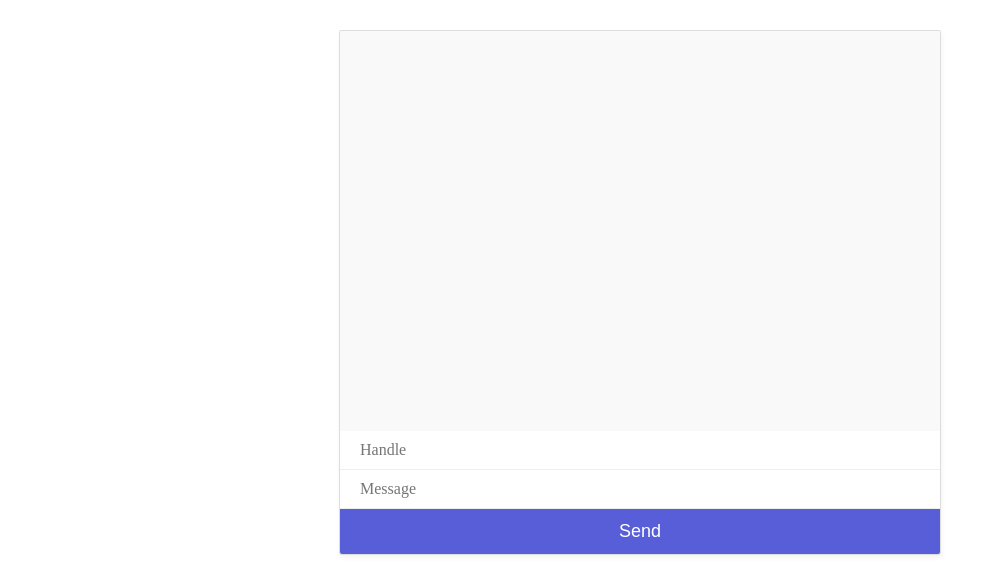
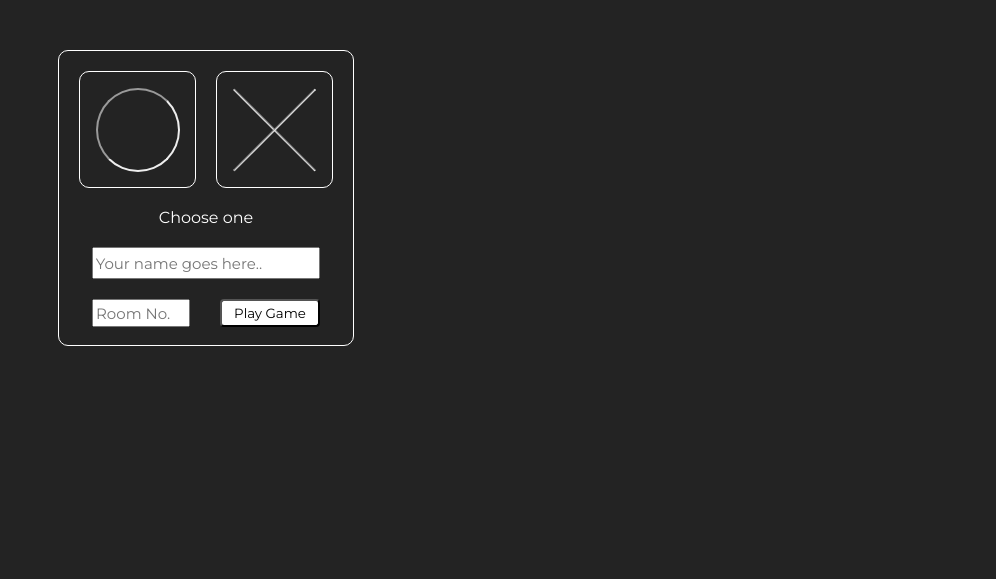
Before and after one commit to xKirtle/Websockets-TicTacToe, a website: page public/index.html in a window 1280 px wide. Shown: the top 579 px of the page, without its empty margins (0-996 px from the left). Drawn offline with nearby package versions, Linux system fonts and the light colour scheme; no server answers.

Commit message:
Added a lobby to connect players (trough websockets) for a tic tac toe game and a server post method receiver. (mostly UI/UX)

```diff
--- a/public/chat.js
+++ /dev/null
@@ -1,32 +0,0 @@
-// Make Connection
-var socket = io.connect();//.connect('http://localhost:7777');
-
-// Query DOM
-var message = document.getElementById('message');
-var handle = document.getElementById('handle');
-var btn = document.getElementById('send');
-var output = document.getElementById('output');
-var feedback = document.getElementById('feedback');
-
-// Emit events
-btn.addEventListener('click', function() {
-  socket.emit('chat', {
-    message: message.value,
-    handle: handle.value
-  });
-  message.value = '';
-});
-
-message.addEventListener('keypress', function() {
-  socket.emit('typing', handle.value);
-});
-
-// Listen for events
-socket.on('chat', function(data) {
-  feedback.innerHTML = '';
-  output.innerHTML += '<p><strong>' + data.handle + ': </strong>' + data.message + '</p>';
-});
-
-socket.on('typing', function(data) {
-  feedback.innerHTML = '<p><em>' + data + ' is typing a message..</em></p>';
-});
--- a/public/index.html
+++ b/public/index.html
@@ -2,21 +2,29 @@
 <html lang="en" dir="ltr">
 <head>
   <meta charset="utf-8">
-  <title>WebSockets</title>
+  <title>Title</title>
   <script src="/socket.io/socket.io.js"></script>
   <link href="styles.css" rel="stylesheet" />
+  <link href="https://fonts.googleapis.com/css?family=Montserrat" rel="stylesheet">
 </head>
 <body>
-  <div id="chat">
-    <div id="chat-window">
-      <div id="output"></div>
-      <div id="feedback"></div>
-    </div>
-    <input id="handle" type="text" placeholder="Handle"/>
-    <input id="message" type="text" placeholder="Message"/>
-    <button id="send">Send</button>
+  <form action="/" method="post" onsubmit="formSubmit()" id="form">
+    <div class="container">
+      <div class="symbol circleHover" id="circleContainer">
+        <input type="radio" name="game[symbol]" value="O" required="required" class="radio"/>
+        <hr class="circle" id="circle"/>
+      </div>
+      <div class="symbol crossHover" id="crossContainer">
+        <input type="radio" name="game[symbol]" value="X" required="required" class="radio"/>
+        <hr class="cross" id="cross"/>
+        <hr class="cross2" id="cross2"/>
+      </div>
+      <label>Choose one</label>
+      <input type="text" id="playerName" class="textInput" placeholder="Your name goes here.." required="required" name="game[name]"/>
+      <input type="number" id="roomNumber" class="numberInput" placeholder="Room No." maxlength="4" required="required" name="game[room]"/>
+      <input type="submit" id="playButton" class="button" value="Play Game"/>
+    </form>
   </div>
-  <h1>Text served by the server </h1>
 </body>
-<script src="/chat.js"></script>
+<script src="script.js"></script>
 </html>
--- /dev/null
+++ b/public/script.js
@@ -0,0 +1,102 @@
+// Make Connection
+var socket = io.connect();//.connect('http://localhost:7777');
+
+// Emit events
+// for (let i = 0; i < 9; i++) {
+//   cells[i].addEventListener('click', function() {
+//       socket.emit('click', cells[i].id);
+//       console.log('click on id ' + cells[i].id);
+//   });
+// }
+
+//Listen for events returned by the server
+// socket.on('click', function(cellId) {
+//     cells[cellId].innerHTML = "Used";
+// });
+
+//DOM Queries
+var containerO = document.getElementById('circleContainer');
+var containerX = document.getElementById('crossContainer');
+var symbolO = document.getElementById('circle');
+var symbolX = document.getElementById('cross');
+var symbolX2 = document.getElementById('cross2');
+var symbolRadio = document.getElementsByName('game[symbol]');
+var playerName = document.getElementById('playerName');
+var roomNumber = document.getElementById('roomNumber');
+var playButton = document.getElementById('playButton');
+
+//O Events
+containerO.addEventListener('mouseover', mouseOverO);
+containerO.addEventListener('mouseout', mouseOutO);
+containerO.addEventListener('click', function() {
+    symbolBorderColor('O');
+});
+//X Events
+containerX.addEventListener('mouseover', mouseOverX);
+containerX.addEventListener('mouseout', mouseOutX);
+
+containerX.addEventListener('click', function() {
+  symbolBorderColor('X');
+});
+
+function mouseOutX() {
+  symbolX.style.borderColor = "white";
+  symbolX2.style.borderColor = "white";
+}
+function mouseOverX() {
+  symbolX.style.borderColor = "dodgerblue";
+  symbolX2.style.borderColor = "dodgerblue";
+}
+function mouseOutO() {
+  symbolO.style.borderColor = "white";
+}
+function mouseOverO() {
+  symbolO.style.borderColor = "dodgerblue";
+}
+
+function symbolBorderColor(symbol) {
+  if (symbol == 'O') {
+    if (symbolX.style.borderColor == "dodgerblue") {
+      symbolX.style.borderColor = "white";
+      symbolX2.style.borderColor = "white";
+    }
+
+    symbolO.style.borderColor = "dodgerblue";
+
+    //remove mouseout while it's selected
+    containerO.removeEventListener('mouseout', mouseOutO);
+
+    //enables back the mouseout of the other symbol
+    containerX.addEventListener('mouseout', mouseOutX);
+
+    symbolRadio[0].checked = true;
+  }
+
+  if (symbol == 'X') {
+    if (symbolO.style.borderColor == "dodgerblue") {
+      symbolO.style.borderColor = "white";
+    }
+
+    symbolX.style.borderColor = "dodgerblue";
+    symbolX2.style.borderColor = "dodgerblue";
+
+
+    //remove mouseout while it's selected
+    containerX.removeEventListener('mouseout', mouseOutX);
+
+    //enables back the mouseout of the other symbol
+    containerO.addEventListener('mouseout', mouseOutO);
+
+    symbolRadio[1].checked = true;
+  }
+}
+
+
+//Room No. Input checker
+roomNumber.addEventListener('input', function() {
+  this.value = Math.abs(this.value.replace(/[^0-9]/g, '').slice(0,this.maxLength));
+});
+
+function formSubmit() {
+  console.log('Valid inputs');
+}
--- a/public/styles.css
+++ b/public/styles.css
@@ -1,69 +1,107 @@
-body {
-  font-family: 'Nunito';
+html {
+  background-color: #232323;
+  color: white;
+  font-family: 'Montserrat', serif;
 }
 
-h2 {
-  font-size: 18px;
-  padding: 10px 20px;
-  color: #575ed8;
+#table {
+  display: inline-block;
 }
 
-#chat {
-  max-width: 600px;
-  margin: 30px auto;
-  border: 1px solid #ddd;
-  box-shadow: 1px 3px 5px rgba(0,0,0,0.05);
-  border-radius: 2px;
+td {
+  height: 100px;
+  width: 100px;
+  border: 1px solid black;
+  color: black;
+  background-color: white;
+  text-align: center;
+  font-family: sans-serif;
+  font-size: 26px;
+  pointer-events: all;
 }
 
-#chat-window {
-  height: 400px;
-  overflow: auto;
-  background: #f9f9f9;
+.container {
+  margin: 50px 50px;
+  height: 294px;
+  width: 294px;
+  display: flex;
+  flex-wrap: wrap;
+  flex-direction: row;
+  justify-content: center;
+  align-items: auto;
+  align-content: flex-start;
+  text-align: center;
+  border: 1px solid white;
+  border-radius: 10px;
 }
 
-#output p {
-  padding: 14px 0px;
-  margin: 0 20px;
-  border-bottom: 1px solid #e9e9e9;
-  color: #555;
+.container .symbol {
+  margin: 20px 10px;
+  flex: 0 0 auto;
+  height: 115px;
+  width: 115px;
+  border: 1px solid white;
+  border-radius: 10px;
 }
 
-#feedback p {
-  color: #aaa;
-  padding: 14px 0px;
-  margin: 0 20px;
+.symbol > .cross {
+  margin-top: 57px;
+  transform: rotateZ(45deg);
 }
 
-#output strong {
-  color: #575ed8;
+.cross + .cross2 {
+  margin-top: -10px;
+  transform: rotateZ(-45deg);
 }
 
-label {
-  box-sizing: border-box;
-  display: block;
-  padding: 10px 20px;
+.symbol > .circle {
+  margin-top: 14%;
+  width: 80px;
+  height: 80px;
+  border-radius: 50%;
+  border-width: 2px;
 }
 
-input {
-  padding: 10px 20px;
-  box-sizing: border-box;
-  background: #eee;
-  border: 0;
-  display: block;
-  width: 100%;
-  background: #fff;
-  border-bottom: 1px solid #eee;
-  font-family: Nunito;
-  font-size: 16px;
+.textInput {
+  height: 26px;
+  width: 75%;
+  margin: 20px 20px;
+  font-size: 15px;
+  font-family: 'Montserrat', serif;
 }
 
-button {
-  background: #575ed8;
-  color: #fff;
-  font-size: 18px;
-  border: 0;
-  padding: 12px 0;
-  width: 100%;
-  border-radius: 0 0 2px 2px;
+.textInput::selection {
+  outline-color: white;
 }
+
+.numberInput {
+  width: 90px;
+  font-size: 15px;
+  font-family: 'Montserrat', serif;
+}
+
+.button {
+  height: 28px;
+  width: 100px;
+  margin-left: 30px;
+  background-color: white;
+  border-radius: 4px;
+  font-family: 'Montserrat', serif;
+}
+
+.circleHover:hover {
+  background-color: #aaa;
+}
+
+.crossHover:hover {
+  background-color: #aaa;
+}
+
+input[type=radio] {
+  position: fixed;
+  opacity: 0;
+}
+
+.radio {
+  margin: 100px 62px;
+}
```
Also changed, not shown: index.js (+23 -8 lines).
